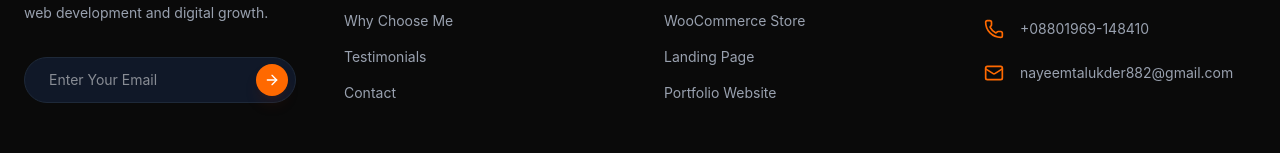
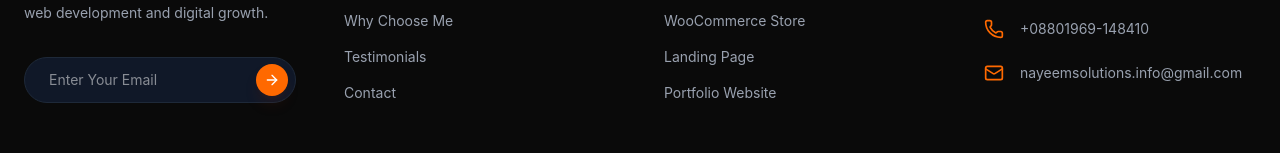
Before and after one commit to nayeemtalukder1/nayeemsolutions, a Next.js app: page / in a window 1280 px wide. Shown: the part 7669-7822 px from the top of the page. Built offline with nearby package versions, Linux system fonts and the light colour scheme.

Commit message:
add form

```diff
--- a/app/components/Contact.tsx
+++ b/app/components/Contact.tsx
@@ -46,7 +46,7 @@ const Contact: React.FC = () => {
         >
           {/* Formspree Integration: Added action and method */}
           <form
-            action="https://formspree.io/f/xzddpqvo"
+            action="https://formspree.io/f/mqeyngnv"
             method="POST"
             className="space-y-6 text-left"
           >
--- a/app/components/Footer.tsx
+++ b/app/components/Footer.tsx
@@ -143,11 +143,11 @@ const Footer: React.FC = () => {
             </a>
 
             <a
-              href="mailto:nayeemtalukder882@gmail.com"
+              href="mailto:nayeemsolutions.info@gmail.com"
               className="flex items-center gap-4 text-sm text-gray-400 hover:text-orange-500 transition-colors group"
             >
               <Mail className="w-5 h-5 text-orange-500 flex-shrink-0 group-hover:scale-110 transition-transform" />
-              <span className="truncate">nayeemtalukder882@gmail.com</span>
+              <span className="truncate">nayeemsolutions.info@gmail.com</span>
             </a>
           </div>
 
```
